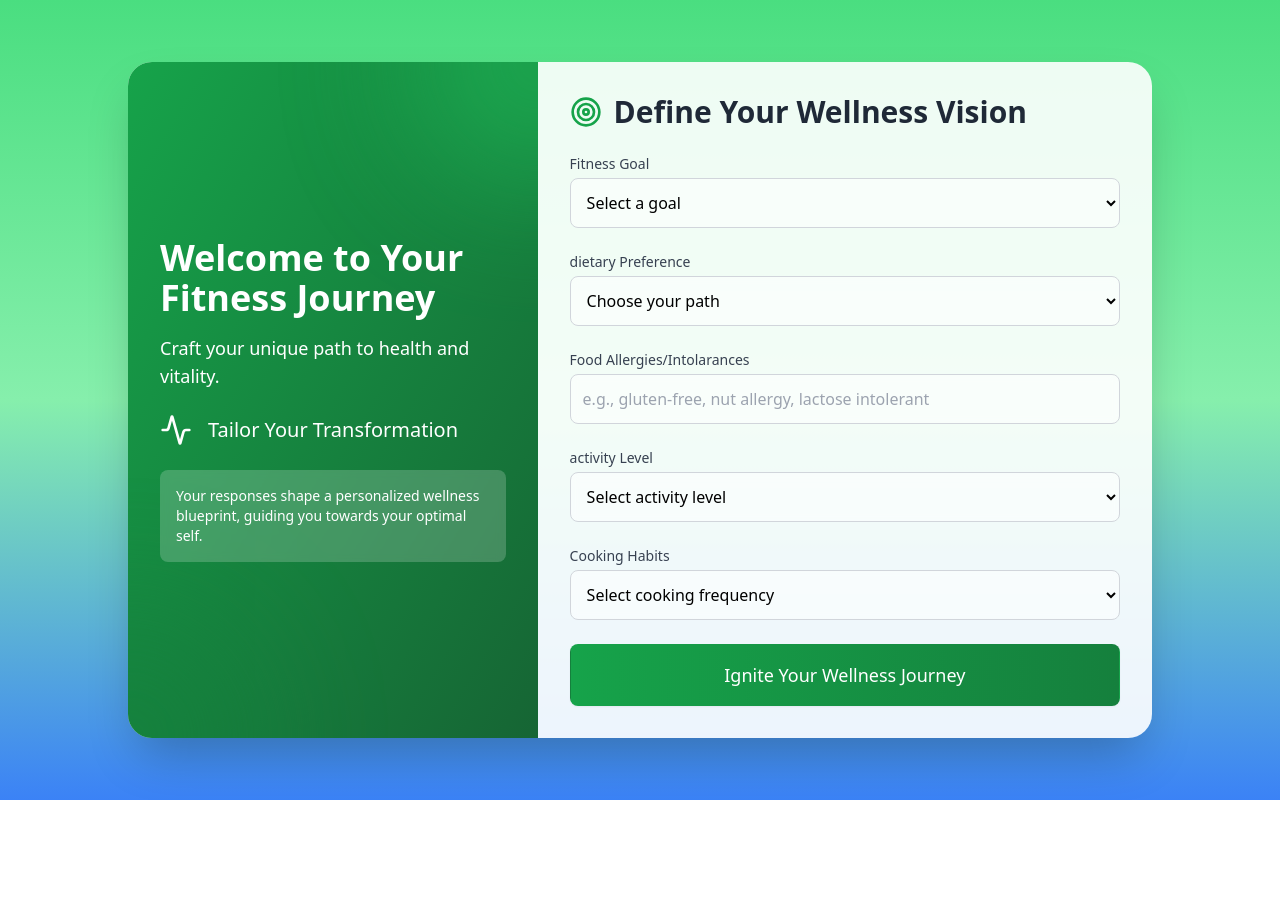
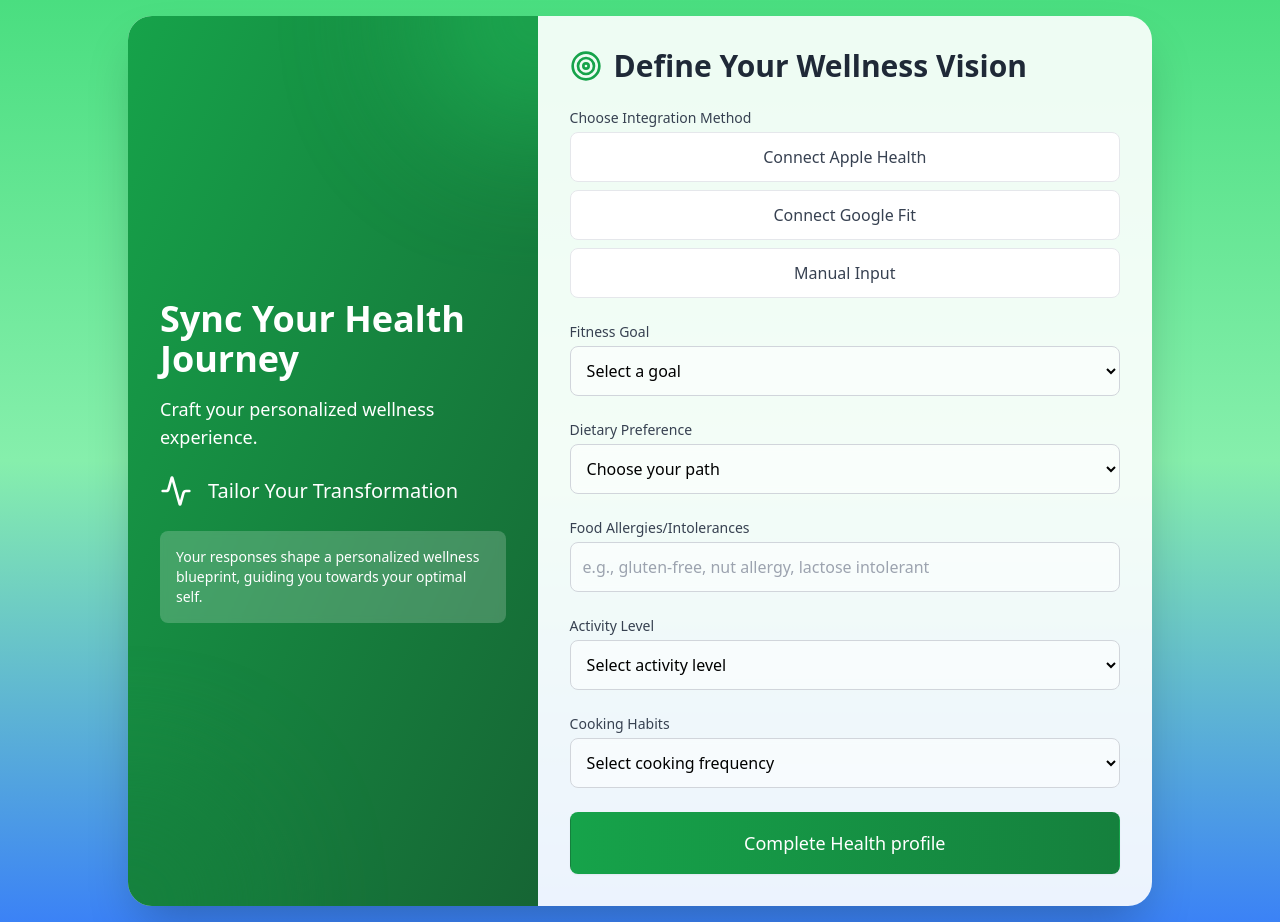
Before and after one commit to abdulkarim-mugisha/nutrai, a React (Create React App) app: page /data-collection in a window 1280 px wide. Before the commit the page ends 800 px from the top, so only its background shows below. Built offline with nearby package versions, Linux system fonts and the light colour scheme.

Commit message:
User Data collection form updated

```diff
--- a/src/DataCollection.js
+++ b/src/DataCollection.js
@@ -1,8 +1,13 @@
 import React, { useState } from 'react';
-import { Activity, Target, Utensils } from 'lucide-react';
+import { Activity, Target, Utensils, Smartphone } from 'lucide-react';
 
 const DataCollection = () => {
+  const [integrationMethod, setIntegrationMethod] = useState('');
   const [formData, setFormData] = useState({
+    weight: '',
+    height: '',
+    age: '',
+    gender: '',
     fitnessGoal: '',
     dietaryPreference: '',
     allergies: '',
@@ -20,6 +25,11 @@ const DataCollection = () => {
 
   const handleSubmit = (e) => {
     e.preventDefault();
+    const healthData = {
+      integrationMethod,
+      userData: formData
+    };
+    console.log('Health Data JSON:', JSON.stringify(healthData, null, 2));
     alert('Your fitness journey begins now!');
   };
 
@@ -30,8 +40,8 @@ const DataCollection = () => {
           <div className="md:w-2/5 bg-gradient-to-br from-green-600 to-green-800 p-8 text-white flex flex-col justify-center relative overflow-hidden">
             <div className="absolute top-0 right-0 w-64 h-64 bg-green-500 rounded-full filter blur-3xl opacity-50 -mr-32 -mt-32"></div>
             <div className="absolute bottom-0 left-0 w-64 h-64 bg-green-700 rounded-full filter blur-3xl opacity-50 -ml-32 -mb-32"></div>
-            <h1 className="text-4xl font-bold mb-4 relative z-10">Welcome to Your Fitness Journey</h1>
-            <p className="text-lg mb-6 relative z-10">Craft your unique path to health and vitality.</p>
+            <h1 className="text-4xl font-bold mb-4 relative z-10">Sync Your Health Journey</h1>
+            <p className="text-lg mb-6 relative z-10">Craft your personalized wellness experience.</p>
             <div className="flex items-center space-x-4 mb-6 relative z-10">
               <Activity size={32} />
               <span className="text-xl">Tailor Your Transformation</span>
@@ -47,6 +57,112 @@ const DataCollection = () => {
             </div>
             <form onSubmit={handleSubmit} className="space-y-6">
               <div>
+                <label className="block text-sm font-medium text-gray-700 mb-1">
+                  Choose Integration Method
+                </label>
+                <div className="space-y-2">
+                  <button
+                    type="button"
+                    onClick={() => setIntegrationMethod('appleHealth')}
+                    className={`w-full p-3 border rounded-lg transition ${
+                      integrationMethod === 'appleHealth'
+                        ? 'bg-green-600 text-white'
+                        : 'bg-white text-gray-700 hover:bg-green-50'
+                    }`}
+                  >
+                    Connect Apple Health
+                  </button>
+                  <button
+                    type="button"
+                    onClick={() => setIntegrationMethod('googleFit')}
+                    className={`w-full p-3 border rounded-lg transition ${
+                      integrationMethod === 'googleFit'
+                        ? 'bg-green-600 text-white'
+                        : 'bg-white text-gray-700 hover:bg-green-50'
+                    }`}
+                  >
+                    Connect Google Fit
+                  </button>
+                  <button
+                    type="button"
+                    onClick={() => setIntegrationMethod('manual')}
+                    className={`w-full p-3 border rounded-lg transition ${
+                      integrationMethod === 'manual'
+                        ? 'bg-green-600 text-white'
+                        : 'bg-white text-gray-700 hover:bg-green-50'
+                    }`}
+                  >
+                    Manual Input
+                  </button>
+                </div>
+              </div>
+
+              {integrationMethod === 'manual' && (
+                <>
+                  <div>
+                    <label htmlFor="weight" className="block text-sm font-medium text-gray-700 mb-1">
+                      Weight (kg)
+                    </label>
+                    <input
+                      type="number"
+                      id="weight"
+                      name="weight"
+                      value={formData.weight}
+                      onChange={handleChange}
+                      className="w-full p-3 border border-gray-300 rounded-lg focus:ring-2 focus:ring-green-500 focus:border-transparent transition bg-white bg-opacity-50 backdrop-blur-sm"
+                      placeholder="Enter your weight"
+                    />
+                  </div>
+                  <div>
+                    <label htmlFor="height" className="block text-sm font-medium text-gray-700 mb-1">
+                      Height (cm)
+                    </label>
+                    <input
+                      type="number"
+                      id="height"
+                      name="height"
+                      value={formData.height}
+                      onChange={handleChange}
+                      className="w-full p-3 border border-gray-300 rounded-lg focus:ring-2 focus:ring-green-500 focus:border-transparent transition bg-white bg-opacity-50 backdrop-blur-sm"
+                      placeholder="Enter your height"
+                    />
+                  </div>
+                  <div>
+                    <label htmlFor="age" className="block text-sm font-medium text-gray-700 mb-1">
+                      Age
+                    </label>
+                    <input
+                      type="number"
+                      id="age"
+                      name="age"
+                      value={formData.age}
+                      onChange={handleChange}
+                      className="w-full p-3 border border-gray-300 rounded-lg focus:ring-2 focus:ring-green-500 focus:border-transparent transition bg-white bg-opacity-50 backdrop-blur-sm"
+                      placeholder="Enter your age"
+                    />
+                  </div>
+                  <div>
+                    <label htmlFor="gender" className="block text-sm font-medium text-gray-700 mb-1">
+                      Gender
+                    </label>
+                    <select
+                      id="gender"
+                      name="gender"
+                      value={formData.gender}
+                      onChange={handleChange}
+                      className="w-full p-3 border border-gray-300 rounded-lg focus:ring-2 focus:ring-green-500 focus:border-transparent transition bg-white bg-opacity-50 backdrop-blur-sm"
+                    >
+                      <option value="">Select gender</option>
+                      <option value="male">Male</option>
+                      <option value="female">Female</option>
+                      <option value="other">Other</option>
+                      <option value="preferNotToSay">Prefer not to say</option>
+                    </select>
+                  </div>
+                </>
+              )}
+
+              <div>
                 <label htmlFor="fitnessGoal" className="block text-sm font-medium text-gray-700 mb-1">
                   Fitness Goal
                 </label>
@@ -58,16 +174,16 @@ const DataCollection = () => {
                   className="w-full p-3 border border-gray-300 rounded-lg focus:ring-2 focus:ring-green-500 focus:border-transparent transition bg-white bg-opacity-50 backdrop-blur-sm"
                 >
                   <option value="">Select a goal</option>
-                  <option value="weightLoss">weight Loss</option>
+                  <option value="weightLoss">Weight Loss</option>
                   <option value="weightGain">Weight Gain</option>
                   <option value="muscleBuilding">Power Building</option>
-                  <option value="maintenance">maintenance</option>
+                  <option value="maintenance">Maintenance</option>
                 </select>
               </div>
 
               <div>
                 <label htmlFor="dietaryPreference" className="block text-sm font-medium text-gray-700 mb-1">
-                  dietary Preference
+                  Dietary Preference
                 </label>
                 <select
                   id="dietaryPreference"
@@ -88,7 +204,7 @@ const DataCollection = () => {
 
               <div>
                 <label htmlFor="allergies" className="block text-sm font-medium text-gray-700 mb-1">
-                  Food Allergies/Intolarances
+                  Food Allergies/Intolerances
                 </label>
                 <input
                   type="text"
@@ -103,7 +219,7 @@ const DataCollection = () => {
 
               <div>
                 <label htmlFor="activityLevel" className="block text-sm font-medium text-gray-700 mb-1">
-                  activity Level
+                  Activity Level
                 </label>
                 <select
                   id="activityLevel"
@@ -113,7 +229,7 @@ const DataCollection = () => {
                   className="w-full p-3 border border-gray-300 rounded-lg focus:ring-2 focus:ring-green-500 focus:border-transparent transition bg-white bg-opacity-50 backdrop-blur-sm"
                 >
                   <option value="">Select activity level</option>
-                  <option value="sedentary">Sedentary </option>
+                  <option value="sedentary">Sedentary</option>
                   <option value="lightlyActive">Lightly Active</option>
                   <option value="moderatelyActive">Moderately Active</option>
                   <option value="veryActive">Very Active</option>
@@ -145,7 +261,7 @@ const DataCollection = () => {
                   type="submit"
                   className="w-full py-4 px-6 border border-transparent rounded-lg shadow-sm text-lg font-medium text-white bg-gradient-to-r from-green-600 to-green-700 hover:from-green-700 hover:to-green-800 focus:outline-none focus:ring-2 focus:ring-offset-2 focus:ring-green-500 transition transform hover:-translate-y-1 hover:shadow-lg"
                 >
-                  Ignite Your Wellness Journey
+                  Complete Health profile
                 </button>
               </div>
             </form>
```
